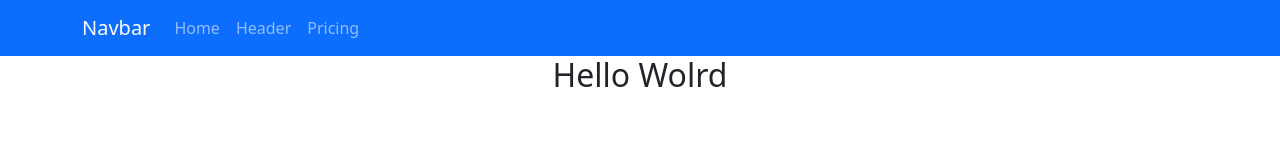
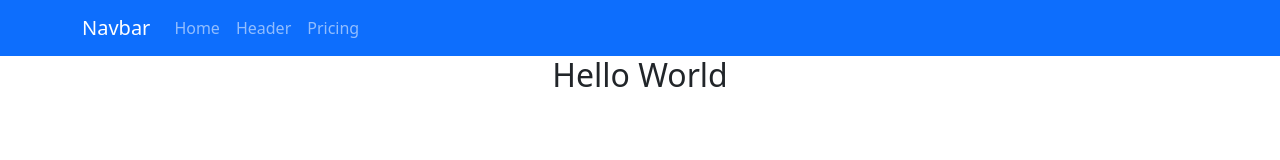
Before and after one commit to BM1200/Data-Representation-and-Querying, a React (Create React App) app in the folder Lab 2/book-app/: page / in a window 1280 px wide. Shown: the top 160 px of the page. Built offline with nearby package versions, Linux system fonts and the light colour scheme.

Commit message:
adding comments to my lab

```diff
--- a/Lab 2/book-app/src/App.js
+++ b/Lab 2/book-app/src/App.js
@@ -7,8 +7,10 @@ import Nav from 'react-bootstrap/Nav';
 import Navbar from 'react-bootstrap/Navbar';
 import Content from './components/content';
 import {BrowserRouter, Routes, Route} from 'react-router-dom';
+//imports for browser router, navbar, container, content, footer and header
 function App() {
   return (
+    //underneath you will see a BrowserRouter tag and inside it contains syntax for the navbar
     <BrowserRouter>
     <div className="App">
       <Navbar bg="primary" data-bs-theme="dark">
@@ -21,6 +23,7 @@ function App() {
           </Nav>
         </Container>
       </Navbar>
+      {/* Here are the routes to the different pages */}
       <Routes>
         <Route path='/' element={<Content></Content>}></Route>
         <Route path='header' element={<Header></Header>}></Route>
@@ -36,5 +39,5 @@ function App() {
     </BrowserRouter>
   );
 }
-
+//exports this page to index.html in public folder
 export default App;
--- a/Lab 2/book-app/src/components/content.js
+++ b/Lab 2/book-app/src/components/content.js
@@ -1,9 +1,11 @@
+// fuction that returns 'Hello World'
 function Content(){
     return(
         <div>
-        <h2>Hello Wolrd</h2>
+        <h2>Hello World</h2>
      </div>
     );
 
 }
+//exports this js file
 export default Content
--- a/Lab 2/book-app/src/components/footer.js
+++ b/Lab 2/book-app/src/components/footer.js
@@ -1,3 +1,4 @@
+//function that returns footer
 function Footer(){
     return(
         <div>
@@ -5,4 +6,5 @@ function Footer(){
         </div>
     );
 }
+//exports this js file
 export default Footer;
--- a/Lab 2/book-app/src/components/header.js
+++ b/Lab 2/book-app/src/components/header.js
@@ -1,3 +1,4 @@
+//function that returns header
 function Header(){
 
     return (
@@ -7,5 +8,5 @@ function Header(){
         </div>
       );
 }
-
+//exports this js file
 export default Header;
```
